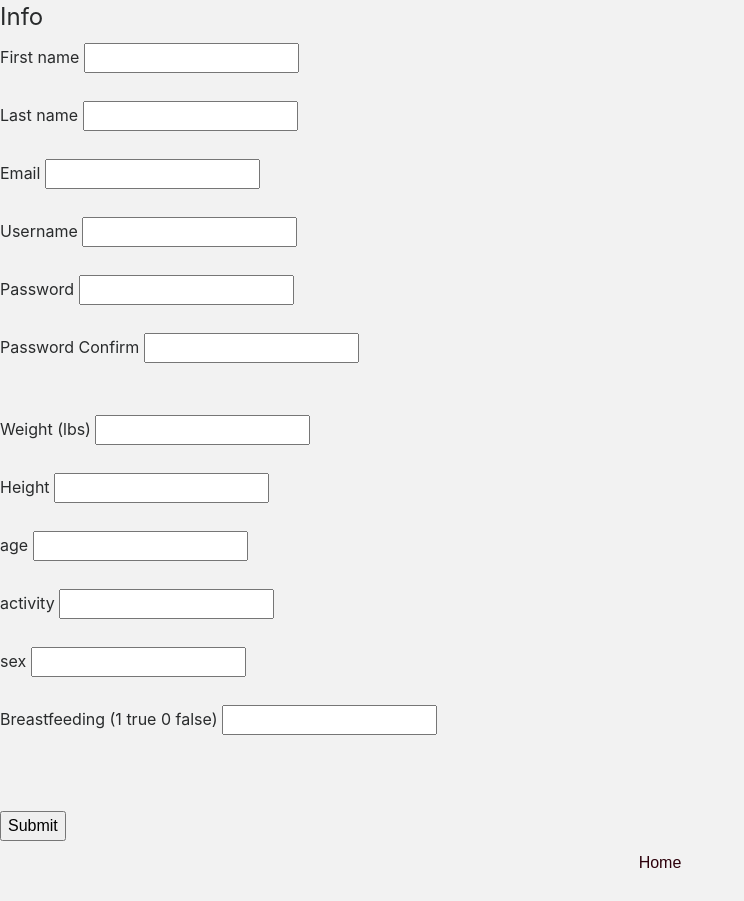
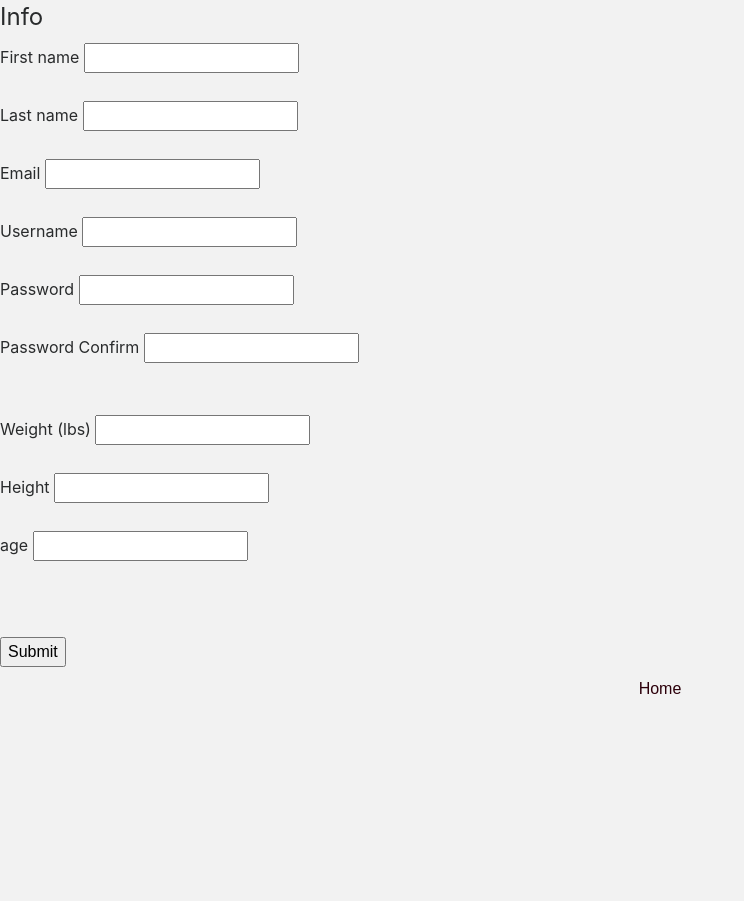
Before and after one commit to mgiovann/Think-Less-Eat-Better, a PHP site: page /signup.php in a window 1280 px wide. Shown: the part 174-1075 px from the top of the page, without its empty margins (0-744 px from the left). After the commit the page ends 901 px from the top, so only its background shows below. Run offline with PHP 8.4, Linux system fonts and the light colour scheme.

Commit message:
fixed the registration page so it's not quite as monstrous

```diff
--- a/config.php
+++ b/config.php
@@ -4,7 +4,7 @@
 define('DBHOST', 'oniddb.cws.oregonstate.edu');
 define('DBNAME', 'giovanmi-db');
 define('DBUSER', 'giovanmi-db');
-define('DBPASS', '000');
+define('DBPASS', 'ssss');
 
 $dbhost = DBHOST;
 $dbname = DBNAME;
--- a/signup.php
+++ b/signup.php
@@ -97,15 +97,7 @@
 			<label>age</label>
 			<input type = "text"  name = "age" id = "usertextconfirm" >
 			<br><br>
-			<label>activity</label>
-			<input type = "text"  name = "activity" id = "usertextconfirm" >
-			<br><br>
-			<label>sex</label>
-			<input type = "text"  name = "sex" id = "usertextconfirm" >
-			<br><br>
-			<label>Breastfeeding (1 true 0 false)</label>
-			<input type = "text"  name = "breastfeeding" id = "usertextconfirm" >
-			<br><br>
+
 
 			<br><br>
 			<input type="submit">
```
Also changed, not shown: accountProcess.php (+7 -7 lines), caloricNeedsGui.php (+3 -27 lines), myaccount.php (+5 -5 lines).
